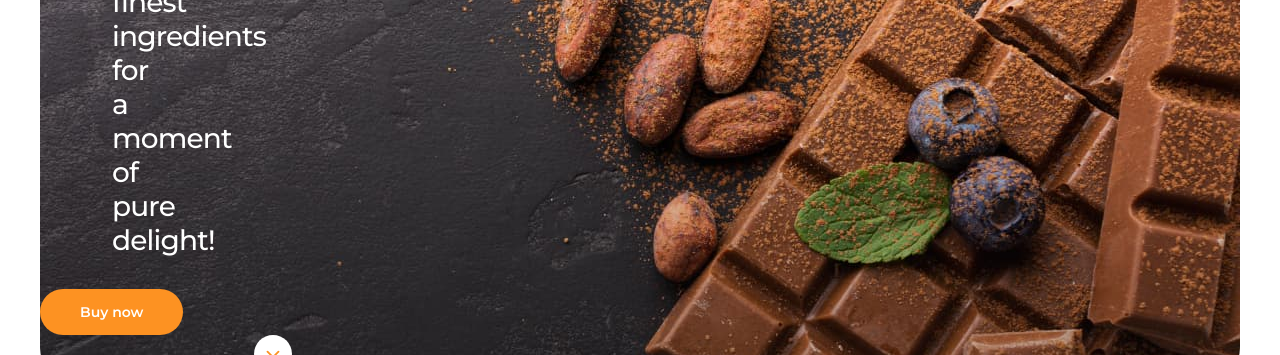
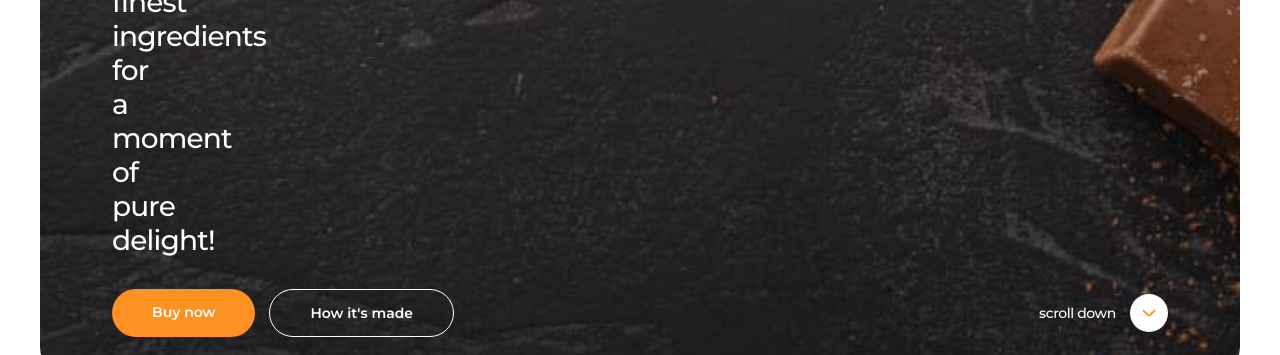
Before and after one commit to vidklyk/Chocolate, a plain HTML site: page index.html in a window 1280 px wide. Shown: the part 756-1111 px from the top of the page. Drawn offline with nearby package versions, Linux system fonts and the light colour scheme.

Commit message:
Created Hero section

```diff
--- a/css/style.css
+++ b/css/style.css
@@ -90,10 +90,13 @@ body {
 .hero-scr {
   color: #fff;
   background-image: url(/images/chocolate-covered-cocoa-powder.jpg);
+  background-size: cover;
   border-radius: 30px;
 }
+.hero-scr a {
+  color: #fff;
+}
 .hero-scr .container {
-  display: flexbox;
 }
 .hero-text {
   padding: 381px 442px 32px 72px;
@@ -106,11 +109,33 @@ body {
   letter-spacing: -0.0525rem;
 }
 .hero-btn {
-  padding: ;
+  padding-left: 72px;
+  padding-bottom: 40px;
+  display: flex;
+}
+.main-btn {
+  display: flex;
+  gap: 14px;
+}
+.nav-hero-btn {
+  display: flex;
+  padding-left: 585px;
+  align-items: center;
+  gap: 14px;
+  color: #fff;
+  font-family: Montserrat;
+  font-size: 14px;
+  font-style: normal;
+  font-weight: 500;
+  line-height: 18px; /* 128.571% */
+  letter-spacing: -0.42px;
+}
+.hero-btn a {
+}
+.buy-btn {
   color: #fff;
   display: flex;
   padding: 14px 40px;
-  align-items: flex-start;
   border-radius: 100px;
   background: #fd9222;
   border: none;
@@ -120,7 +145,20 @@ body {
   font-weight: 600;
   line-height: normal;
 }
-.main-scr a {
+.made-btn {
+  border-radius: 100px;
+  border: 1px solid #fff;
+  display: flex;
+  padding: 14px 40px;
+  align-items: flex-start;
+  color: #fff;
+  font-family: Montserrat;
+  font-size: 14px;
+  font-style: normal;
+  font-weight: 600;
+  line-height: normal;
+}
+.made .main-scr a {
   color: #fff;
 }
 .benefits-scr {
--- a/index.html
+++ b/index.html
@@ -17,7 +17,7 @@
     <title>Document</title>
   </head>
   <body>
-    <!-- Header Section -->
+    <!-- HEADER SECTION -->
     <header class="page-header">
       <div class="container">
         <nav class="menu">
@@ -72,8 +72,12 @@
             Treat yourself or a loved one to our finest ingredients for a moment
             of pure delight!
           </h1>
-          <button class="hero-btn" type="button">Buy now</button>
-          <a href="#Made">How it's made</a>
+          <div class="hero-btn">
+            <div class="main-btn">
+              <button class="buy-btn" type="button">Buy now</button>
+              <a class="made-btn" href="#Made">How it's made</a>
+            </div>
+            <div class="nav-hero-btn">
               <a href="#Benefits">scroll down</a>
               <img
                 src="./images/arrow-down.svg"
@@ -81,6 +85,8 @@
                 width="38"
                 height="38"
               />
+            </div>
+          </div>
         </div>
       </section>
       <!-- BENEFITS SECTION -->
```
Lines whose indentation alone changed are shown as unchanged.
